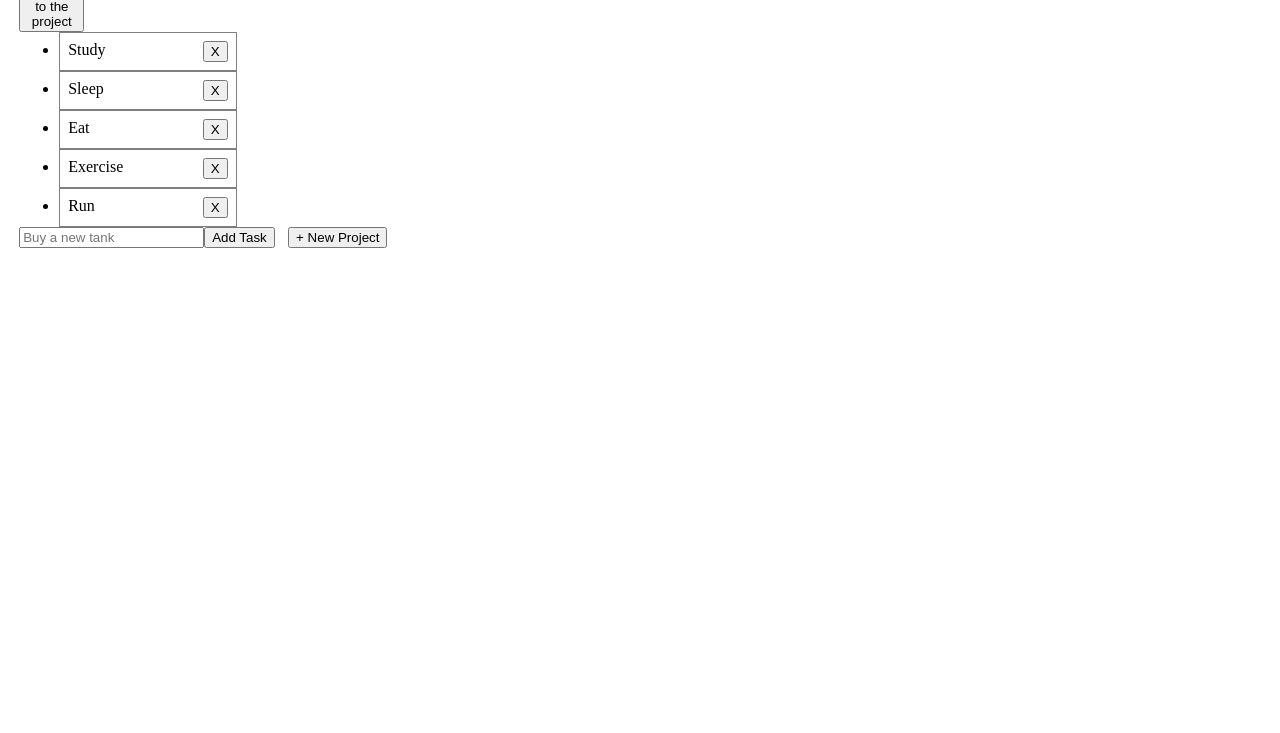
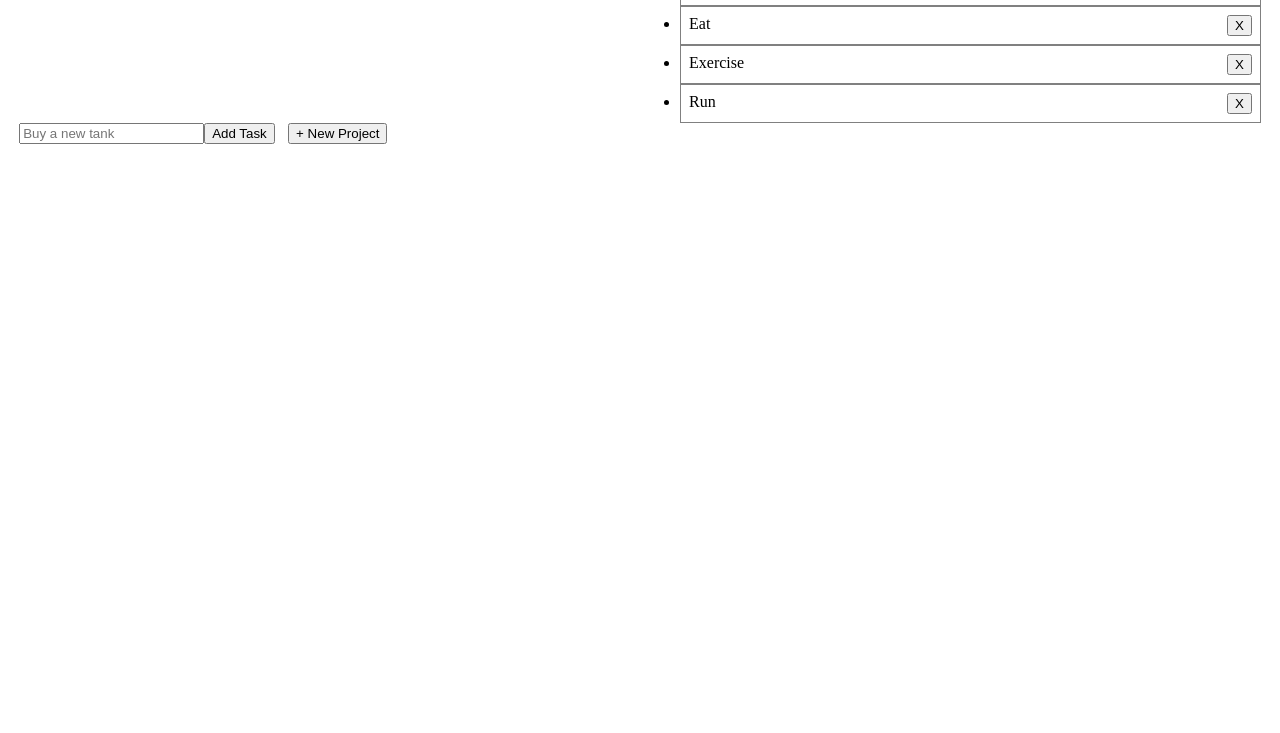
Before and after one commit to alaugustusembrace/to-do-list, a website built with webpack: page src/template.html in a window 1280 px wide. Shown: the part 128-861 px from the top of the page. Built offline with nearby package versions, Linux system fonts and the light colour scheme.

Commit message:
change .projectContainer into .project

```diff
--- a/src/styles.css
+++ b/src/styles.css
@@ -45,7 +45,7 @@ li {
   width: 30%;
 }
 
-.projectContainer {
+.project {
   display: flex;
   justify-content: space-between;
 }
```
